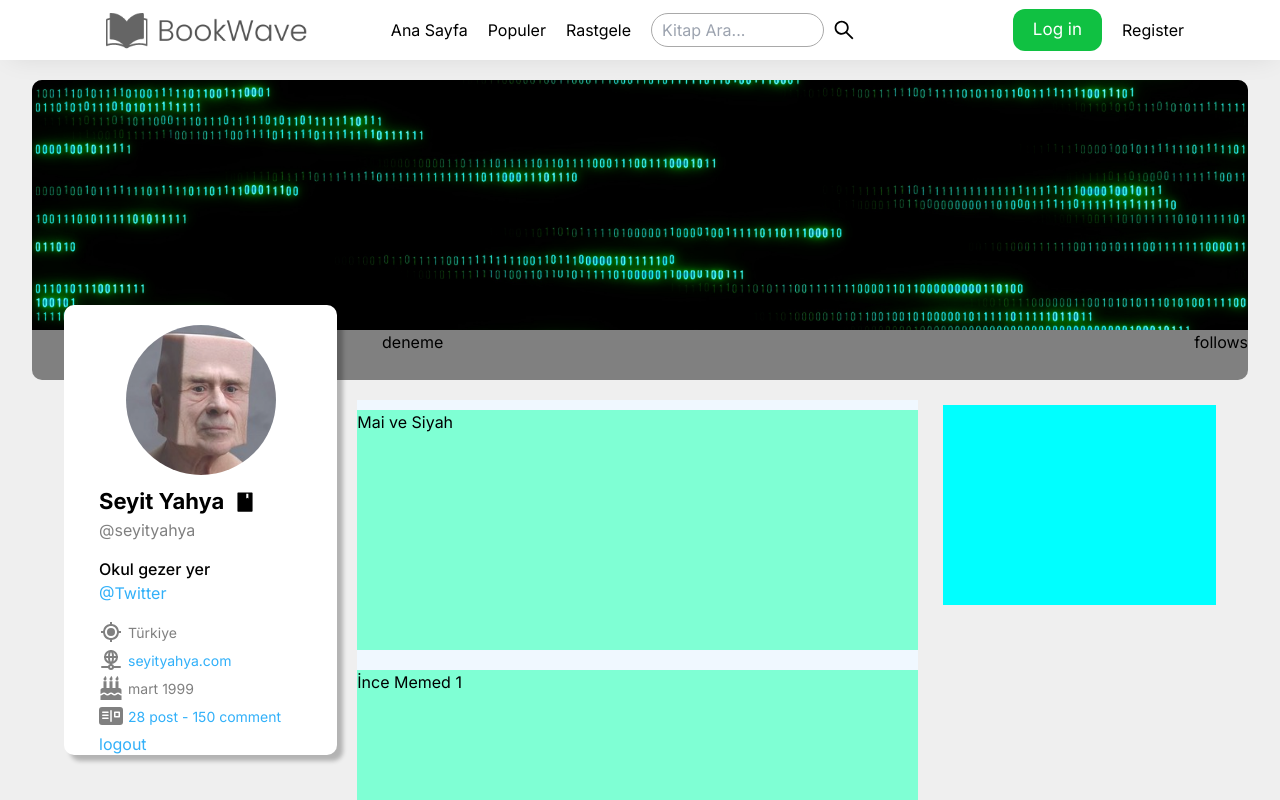
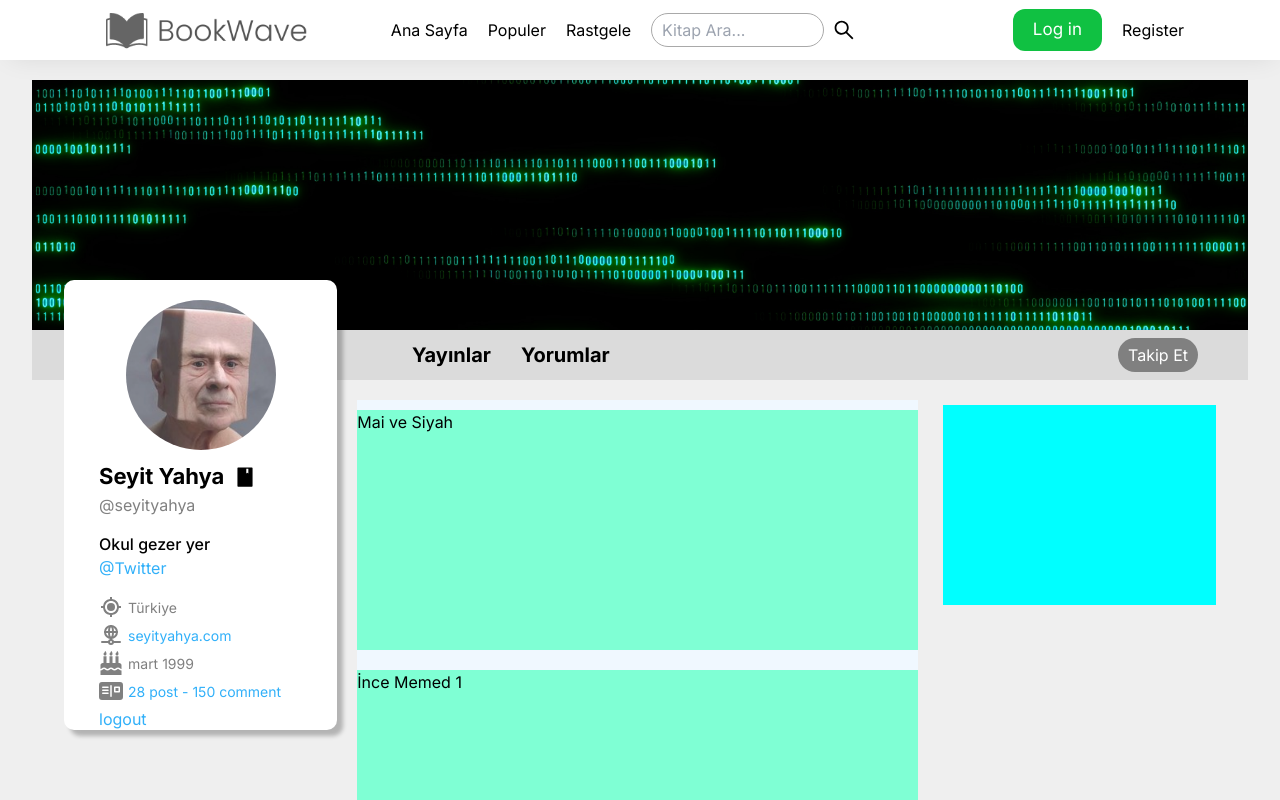
Before and after one commit to NoBrainer24/Tracking_system, a Next.js app: page /profile/1 in a window 1280 px wide. Shown: the top 800 px of the page. Built offline with nearby package versions, Linux system fonts and the light colour scheme; no server answers; the database is empty.

Commit message:
profile navbar finish

```diff
--- a/src/app/profile/[id]/page.jsx
+++ b/src/app/profile/[id]/page.jsx
@@ -54,8 +54,13 @@ const Profile = (ctx) => {
             heigh={100}
           />
           <div className={classes.navbar}>
-            <p>deneme</p>
-            <p>follows</p>
+            <div className={classes.navbarLeft}>
+              <button>Yayınlar</button>
+              <button>Yorumlar</button>
+            </div>
+            <div className={classes.navbarRight}>
+              <button>Takip Et</button>
+            </div>
           </div>
         </div>
       </div>
--- a/src/app/profile/[id]/profile.module.css
+++ b/src/app/profile/[id]/profile.module.css
@@ -16,17 +16,32 @@
 .profileNavbar {
   width: 95%;
   height: 300px;
-  background-color: grey;
+  background-color: rgb(219, 219, 219);
   margin-top: 20px;
-  border-radius: 10px;
   overflow: hidden;
 }
 
 .profileNavbar > .navbar {
   width: 100%;
-  padding-left: 350px;
+  height: 50px;
+  padding-left: 380px;
   display: flex;
   justify-content: space-between;
+  align-items: center;
+  padding-right: 50px;
+}
+
+.profileNavbar > .navbar > .navbarLeft > button {
+  margin-right: 30px;
+  font-weight: 700;
+  font-size: 20px;
+}
+
+.profileNavbar > .navbar > .navbarRight > button {
+  background-color: grey;
+  padding: 5px 10px;
+  border-radius: 50px;
+  color: #fff;
 }
 
 .backgroundImage {
@@ -47,7 +62,7 @@
   height: 450px;
   background-color: #fff;
   border-radius: 10px;
-  margin-top: -75px;
+  margin-top: -100px;
   box-shadow: 6px 6px 4px rgba(0, 0, 0, 0.25);
 }
 
```
